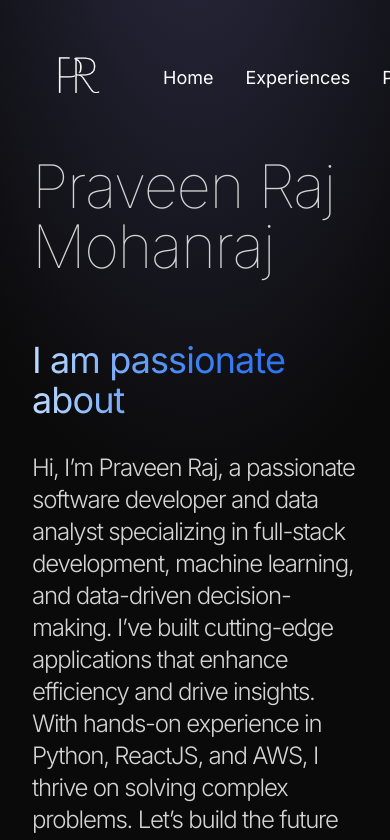
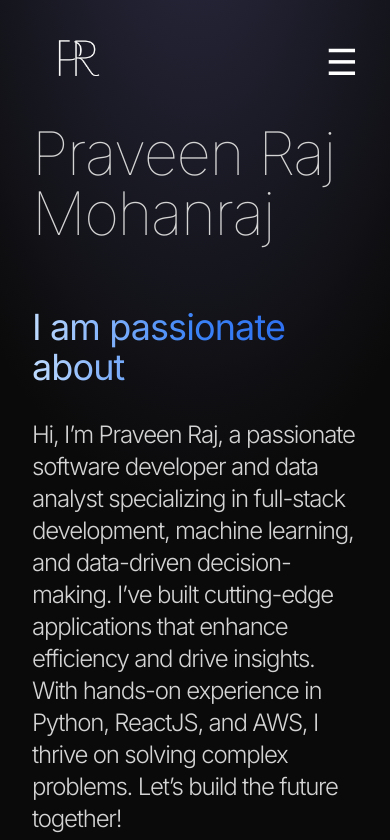
Before and after one commit to praveen-raj-m/mysite, a React (Vite) app: page / in a window 390 px wide. Shown: the top 840 px of the page. Built offline with nearby package versions, Linux system fonts and the light colour scheme.

Commit message:
Update NavBar.jsx

```diff
--- a/src/components/NavBar.jsx
+++ b/src/components/NavBar.jsx
@@ -1,9 +1,17 @@
-import React from "react";
+import React, { useState } from "react";
 import logo from "../assets/mylogo.png";
 
 const NavBar = () => {
+  const [isOpen, setIsOpen] = useState(false); // State to manage dropdown visibility
+
+  const toggleMenu = () => {
+    setIsOpen(!isOpen); // Toggle the dropdown menu
+  };
+
   return (
-    <nav className="mb-15 flex items-center justify-between py-6">
+    <nav className="mb-15 flex flex-col items-center py-6 relative">
+      <div className="flex justify-between w-full items-center">
+        {/* Logo on the Left */}
         <div className="flex flex-shrink-0 items-center">
           <a href="/">
             <img
@@ -14,21 +22,67 @@ const NavBar = () => {
             />
           </a>
         </div>
-      <div className="m-8 flex items-center justify-center gap-4 text-4xl">
+
+        {/* Navigation Links for Medium and Larger Screens on the Right */}
+        <div className="hidden md:flex m-8 gap-4 text-4xl">
           <a href="#home" className="text-lg px-2 py-2 text-white">
             Home
           </a>
-        <a href="#experiences" className="text-lg px-2 py-2  text-white ">
+          <a href="#experiences" className="text-lg px-2 py-2 text-white">
             Experiences
           </a>
-        <a href="#projects" className="text-lg px-2 py-2  text-white ">
+          <a href="#projects" className="text-lg px-2 py-2 text-white">
             Projects
           </a>
-
-        <a href="#contact" className="text-lg px-2 py-2  text-white ">
+          <a href="#contact" className="text-lg px-2 py-2 text-white">
             Contact
           </a>
         </div>
+
+        {/* Toggle Button for Small Screens */}
+        <div className="md:hidden">
+          <button
+            onClick={toggleMenu}
+            className="text-white text-4xl focus:outline-none"
+          >
+            {isOpen ? "✖" : "☰"} {/* Change icon based on menu state */}
+          </button>
+        </div>
+      </div>
+
+      {/* Dropdown Section for Small Screens */}
+      {isOpen && (
+        <div className="flex flex-col md:hidden bg-gray-800 rounded-md shadow-lg w-full mt-2">
+          <a
+            href="#home"
+            className="text-lg px-4 py-2 text-white hover:bg-gray-700"
+            onClick={() => setIsOpen(false)} // Close menu on link click
+          >
+            Home
+          </a>
+          <a
+            href="#experiences"
+            className="text-lg px-4 py-2 text-white hover:bg-gray-700"
+            onClick={() => setIsOpen(false)} // Close menu on link click
+          >
+            Experiences
+          </a>
+          <a
+            href="#projects"
+            className="text-lg px-4 py-2 text-white hover:bg-gray-700"
+            onClick={() => setIsOpen(false)} // Close menu on link click
+          >
+            Projects
+          </a>
+          <a
+            href="#contact"
+            className="text-lg px-4 py-2 text-white hover:bg-gray-700"
+            onClick={() => setIsOpen(false)} // Close menu on link click
+          >
+            Contact
+          </a>
+        </div>
+      )}
     </nav>
   );
 };
```
Lines whose indentation alone changed are shown as unchanged.
